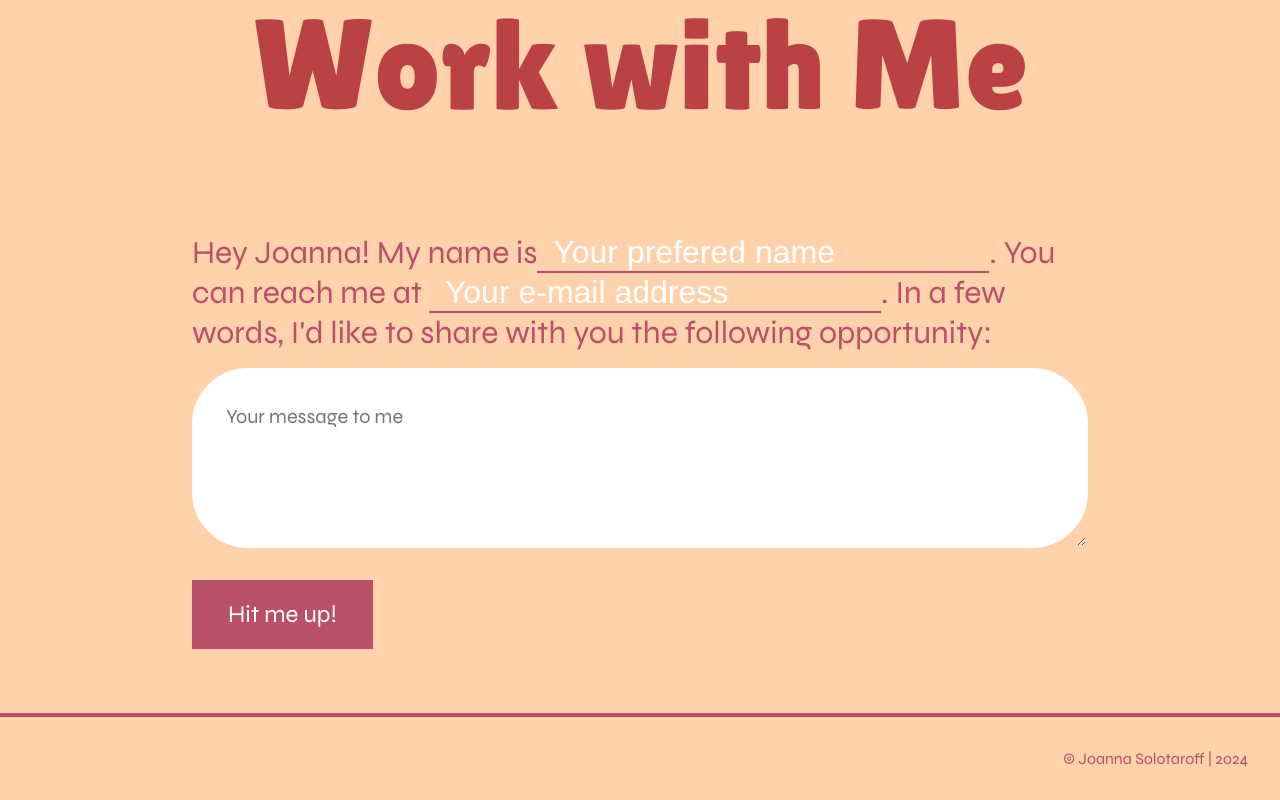
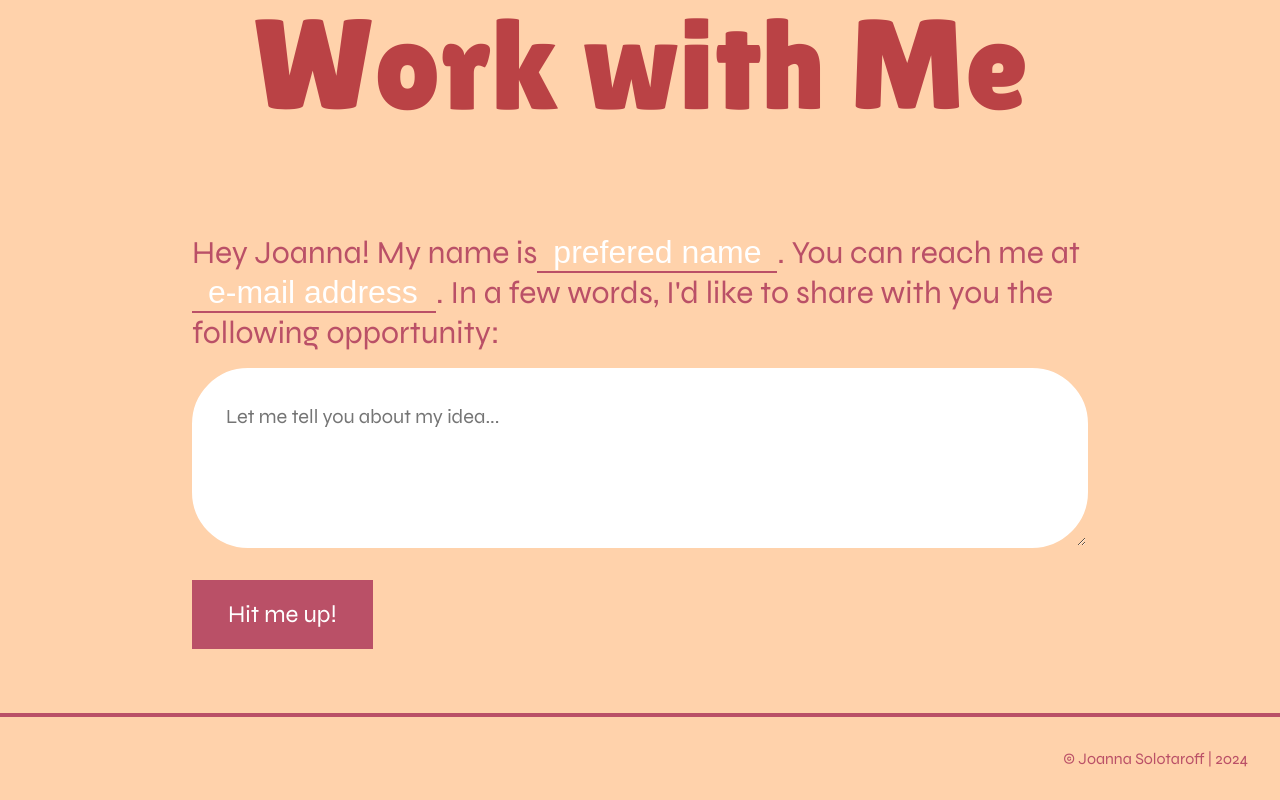
Before and after one commit to nvillapiano/js2024, a Vue app: page / in a window 1280 px wide. Shown: the part 2519-3319 px from the top of the page. Built offline with nearby package versions, Linux system fonts and the light colour scheme.

Commit message:
Input field dynamic width

```diff
--- a/src/components/Work.vue
+++ b/src/components/Work.vue
@@ -1,11 +1,58 @@
 <script setup>
-defineProps({
-  // sample prop set-up
-  // msg: {
-  //   type: String,
-  //   required: true
-  // }
+import { ref, onMounted } from 'vue'
+const inputName = ref()
+const inputEmail = ref()
+
+onMounted(() => {
+  const inputNameEl = inputName.value;
+
+  inputNameEl.addEventListener('change', nameChange);
+  function nameChange(){
+    const nameValue = inputNameEl.value
+    const nameLength = nameValue.length
+    const nameLengthAdj = nameLength + 2
+    const nameWidthInit = 15
+
+    inputNameEl.addEventListener("blur", (event) => {
+      event.target.style.maxWidth = nameLengthAdj + `rem`
+      if (nameLength) {
+        event.target.style.maxWidth = nameLengthAdj + `rem`
+      } else {
+        event.target.style.maxWidth = nameWidthInit + `rem`
+      }
+    });
+  }
+
+  const inputEmailEl = inputEmail.value;
+
+  inputEmailEl.addEventListener('change', emailChange);
+  function emailChange(){
+    const emailValue = inputEmailEl.value
+    const emailLength = emailValue.length
+    const emailLengthAdj = emailLength + 4
+    const emailWidthInit = 15.25
+
+    inputEmailEl.addEventListener("blur", (event) => {
+      if (emailLength) {
+        event.target.style.maxWidth = emailLengthAdj + `rem`
+      } else {
+        event.target.style.maxWidth = emailWidthInit + `rem`
+      }
+
+    });
+  }
+
 })
+
+
+// const inputNameWidth = inputName.offsetWidth;
+// console.log('inputNameWidth', inputNameWidth);
+
+
+// inputName.addEventListener('change', valueChange);
+// function valueChange(){
+//   console.log("value changed");
+// }
 </script>
 
 <template>
@@ -14,9 +61,9 @@ defineProps({
     Work with Me
   </h2>
   <div class="form">
-    <span>Hey Joanna! My name is</span><input type="text" name="name" id="name" placeholder="Your prefered name">.<span> You can reach me at </span><input type="email" name="email" id="email" placeholder="Your e-mail address">.<span>
+    <span>Hey Joanna! My name is</span><input ref="inputName" type="text" name="name" id="name" placeholder="prefered name">.<span> You can reach me at </span><input ref="inputEmail" type="email" name="email" id="email" placeholder="e-mail address">.<span>
     In a few words, I'd like to share with you the following opportunity:</span>
-    <textarea name="body" id="body" placeholder="Your message to me"></textarea>
+    <textarea name="body" id="body" placeholder="Let me tell you about my idea..."></textarea>
     <button>Hit me up!</button>
   </div>
 </div>
@@ -40,7 +87,6 @@ defineProps({
   .form {
     font-size: 2rem;
 
-
     input {
       background: none;
       border: none;
@@ -50,17 +96,30 @@ defineProps({
       mix-blend-mode: initial;
       padding: 0 1rem;
       text-align: left;
-      transition: border-bottom 0.3s;
+      max-width: initial;
+      transition: all 0.3s;
+
+      &#name {
+        max-width: 15rem;
+      }
+
+      &#email {
+        max-width: 15.25rem;
+      }
+
+      // &:placeholder-shown {
+      //   max-width: 16rem;
+      // }
 
       &:focus,
       &:focus-visible,
       &:focus-within {
         @extend %focusStyle;
       }
-    }
 
-    input::placeholder {
-      color: var(--js-white);
+      &::placeholder {
+        color: var(--js-white);
+      }
     }
 
     textarea {
```
